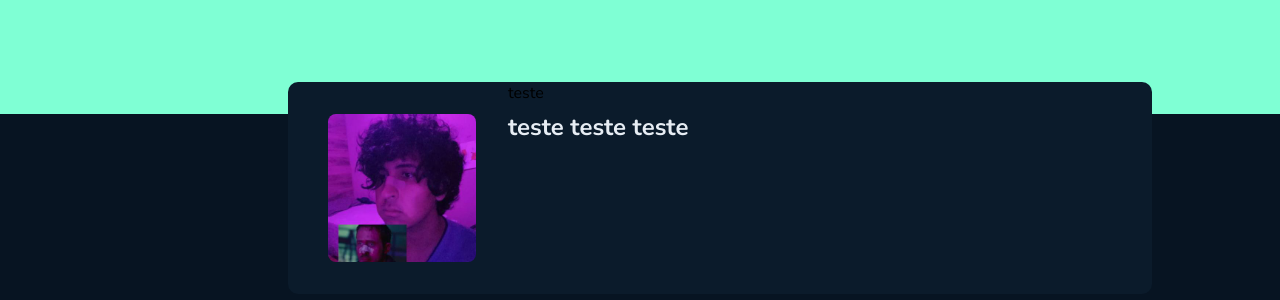
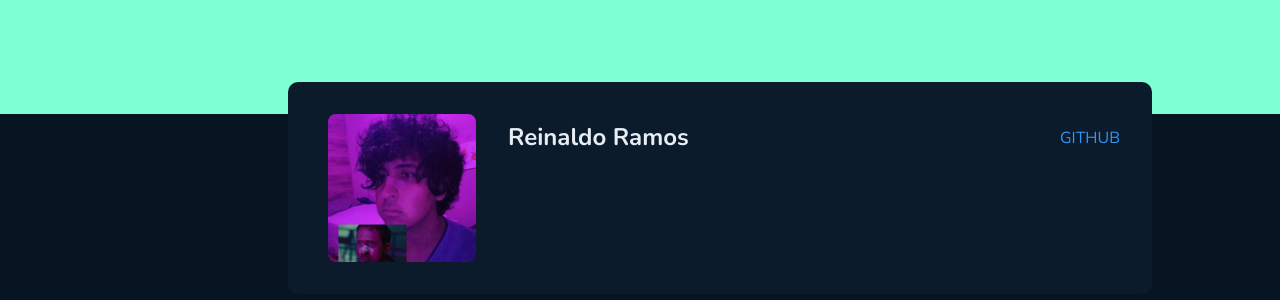
Before and after one commit to ReinaldoARamos/GItHub_Blog, a React (Vite) app: page / in a window 1280 px wide. Shown: the part 182-482 px from the top of the page. Built offline with nearby package versions, Linux system fonts and the light colour scheme.

Commit message:
baixando biblioteca font-awesome para fonte e ícones

```diff
--- a/package.json
+++ b/package.json
@@ -10,6 +10,7 @@
   },
   "dependencies": {
     "@fortawesome/fontawesome-free": "^6.4.0",
+    "@fortawesome/free-brands-svg-icons": "^6.4.0",
     "@types/styled-components": "^5.1.26",
     "phosphor-react": "^1.4.1",
     "react": "^18.2.0",
--- a/src/Componentes/Profile/index.tsx
+++ b/src/Componentes/Profile/index.tsx
@@ -1,16 +1,16 @@
 import { RegularText, TitleText } from "../../Typography/Typography";
 import { Avatar } from "../Avatar";
-import { ProfileContainer, ProfileContent} from "./styles";
+import { ProfileContainer, ProfileContent } from "./styles";
 
 export function Profile() {
   return (
     <ProfileContainer>
       <Avatar />
       <ProfileContent>
-                <header>teste</header>
-                <h1>teste teste teste</h1>
-
-
+        <header>
+          <h1>Reinaldo Ramos</h1>
+          GITHUB
+        </header>
       </ProfileContent>
     </ProfileContainer>
   );
--- a/src/Componentes/Profile/styles.ts
+++ b/src/Componentes/Profile/styles.ts
@@ -20,18 +20,22 @@ export const ProfileContent = styled.div`
   flex: 1;
   display: flex;
   flex-direction: column;
-
+  margin-top: 40px;
   header {
     display: flex;
     align-items: center;
     justify-content: space-between;
     margin-bottom: 0.5rem;
+    margin-right: 32px;
+    color: ${({ theme }) => theme.colors["base-blue"]};
+
   }
 
   h1 {
     font-size: ${({ theme }) => theme.textSizes["title-title-l"]};
     color: ${({ theme }) => theme.colors["base-title"]};
     line-height: 130%;
+
   }
 `;
 
```
Also changed, not shown: 1 other file (tests, documents, lock files or other folders). Lines whose indentation alone changed are shown as unchanged.
